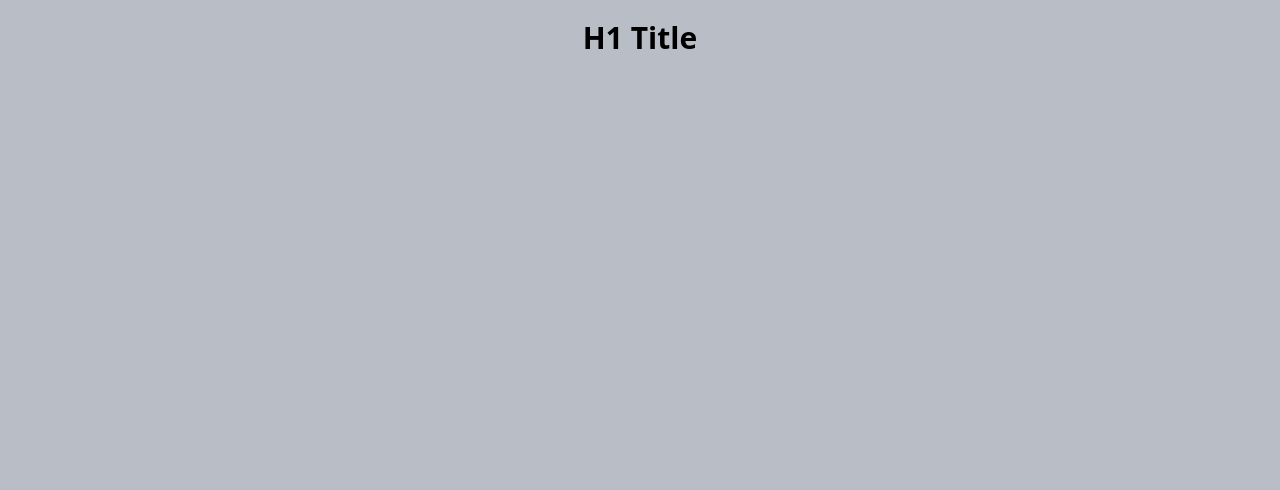
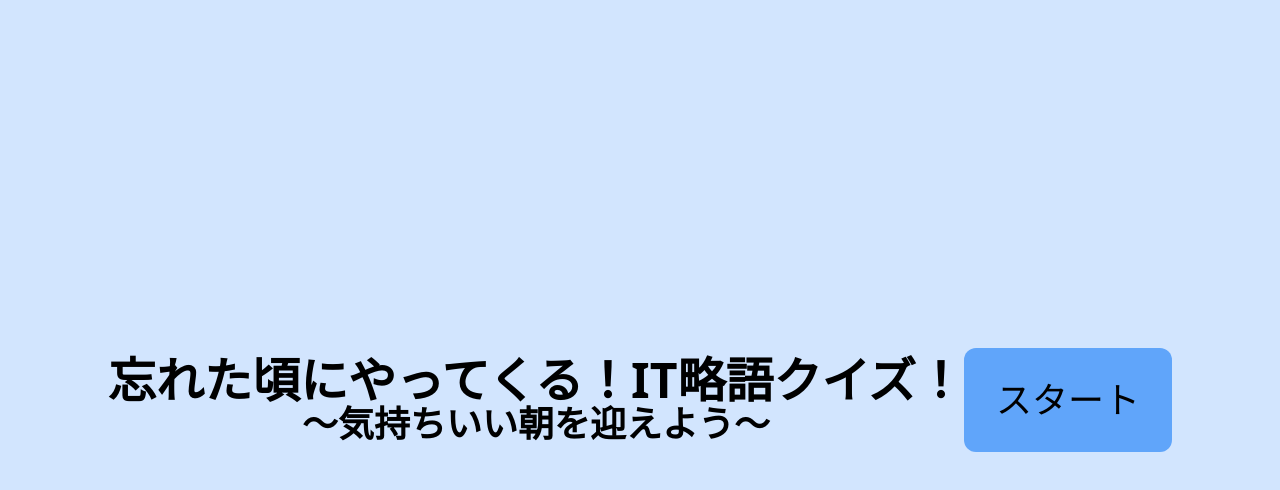
Before and after one commit to ohshimatani/morning-quiz, a React (Create React App) app: page / in a window 1280 px wide. Shown: the top 490 px of the page. Built offline with nearby package versions, Linux system fonts and the light colour scheme.

Commit message:
added start scene

```diff
--- a/public/style.css
+++ b/public/style.css
@@ -1,3 +1,3 @@
 body {
-	background-color: rgba(156, 163, 175, 0.7);
+	background-color: rgba(191, 219, 254, 0.7);
 }
--- a/src/App.js
+++ b/src/App.js
@@ -1,12 +1,14 @@
-
+import React from 'react';
+import StartScene from "./components/StartScene";
 
 function App() {
   return (
-    <div>
-			<h1 className="text-3xl font-bold text-center m-5">
-				H1 Title
-			</h1>
-		</div>
+    // <div>
+		// 	<h1 className="text-3xl font-bold text-center m-5">
+		// 		H1 Titleeee
+		// 	</h1>
+		// </div>
+		<StartScene />
   );
 }
 
--- /dev/null
+++ b/src/components/StartScene.jsx
@@ -0,0 +1,26 @@
+const allCenterStyle = "h-screen w-screen flex justify-center items-center";
+
+const title = () => {
+	return (
+		<div className="font-bold">
+			<h1 className="text-5xl text-center">忘れた頃にやってくる！IT略語クイズ！</h1>
+			<h2 className="text-4xl text-center">〜気持ちいい朝を迎えよう〜</h2>
+		</div>
+	);
+};
+const button = () => {
+	const thisClassName = "text-4xl bg-blue-400 p-8 rounded-xl inline-block hover:text-blue-50";
+	return <div className={thisClassName}>スタート</div>;
+};
+
+
+function StartScene() {
+	return (
+		<div className={allCenterStyle}>
+			{title()}
+			{button()}
+		</div>
+	);
+}
+
+export default StartScene;
```
